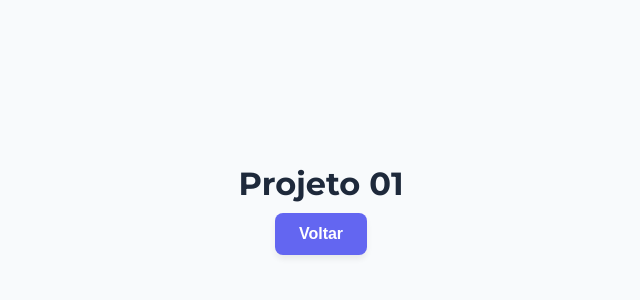
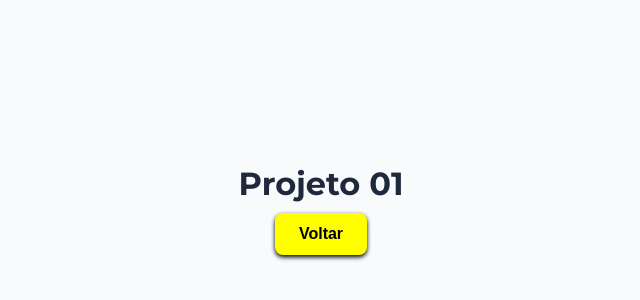
Before and after one commit to Caua-Giovani/projeto-menu, a website: page pages/projeto01.html in a window 1280 px wide. Shown: the part 186-486 px from the top of the page, without its empty margins (319-959 px from the left). Drawn offline with Linux system fonts and the light colour scheme.

Commit message:
modify: deixei o botao voltar amarelo

```diff
--- a/css/global.css
+++ b/css/global.css
@@ -54,3 +54,13 @@ button:hover{
     transform: translateY(-2px);
     box-shadow: 0 10px 15px -3px rgba(0, 0, 0 / 0.1)
 }
+
+.btn-navegacao{
+    background-color: yellow;
+    color: black;
+    transition: 0.3s;
+}
+
+.btn-navegacao:hover{
+    background-color: rgb(228, 228, 7);
+}
```
